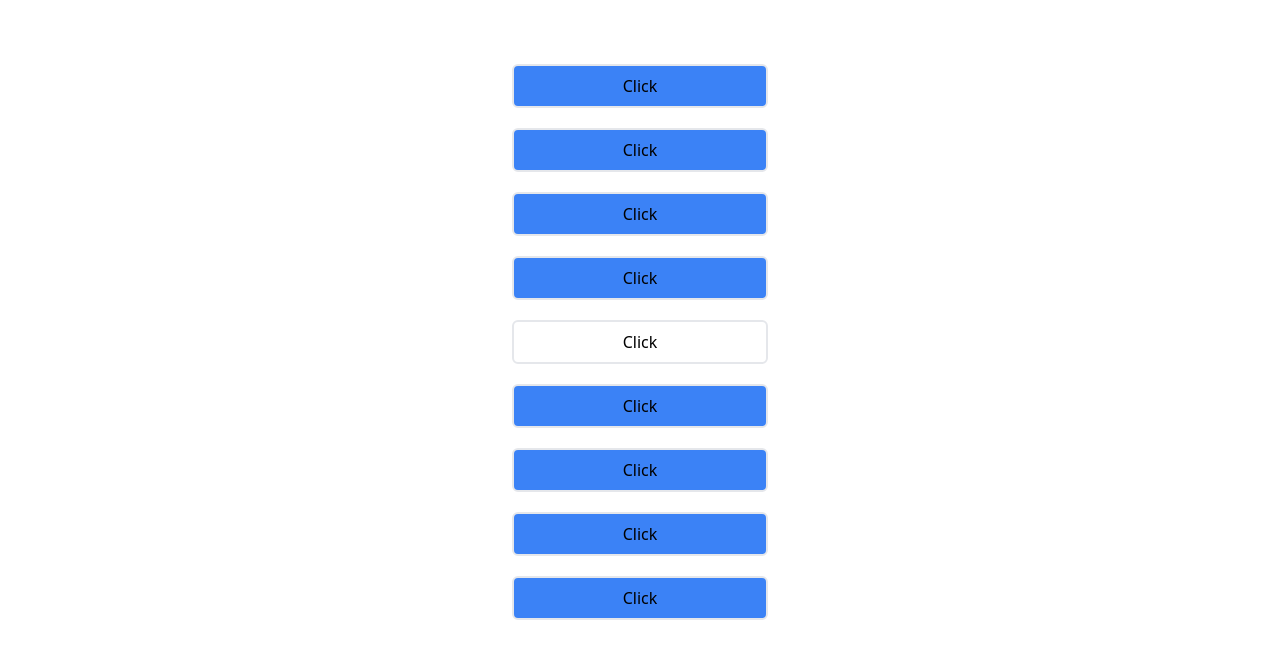
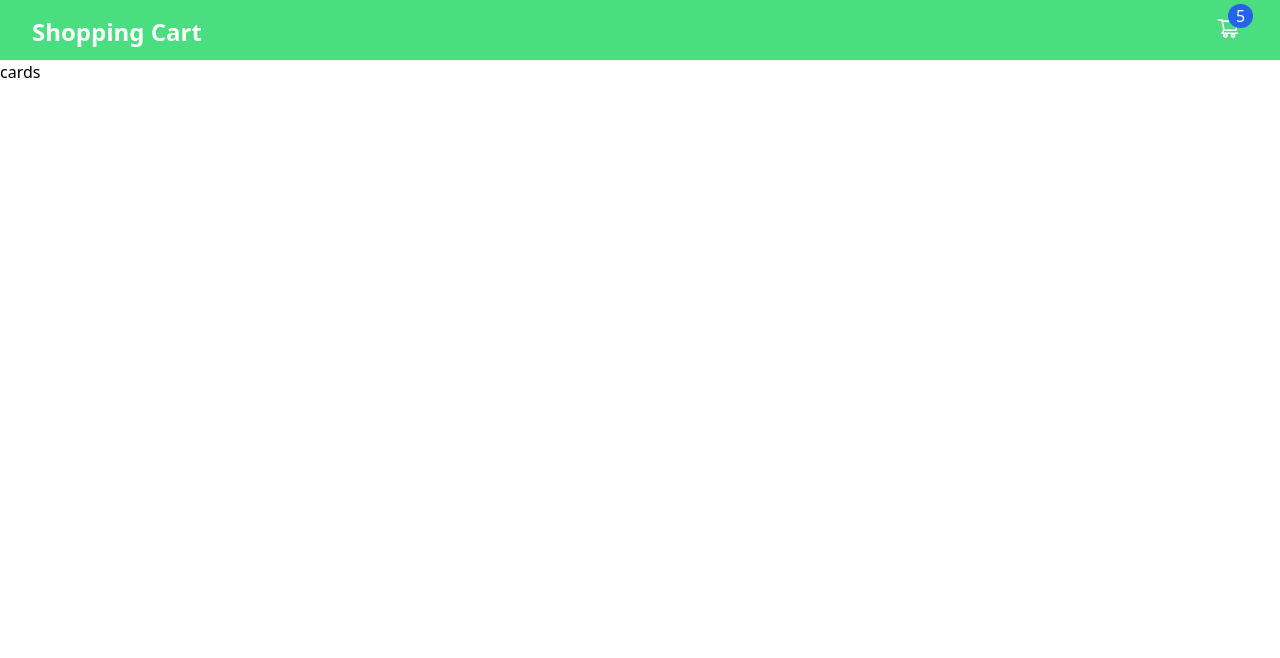
Before and after one commit to Nishan9t/react-components, a React (Create React App) app: page / in a window 1280 px wide. Shown: the top 658 px of the page. Built offline with nearby package versions, Linux system fonts and the light colour scheme.

Commit message:
cart data in navbar is added form shopping cart practice

```diff
--- a/src/App.js
+++ b/src/App.js
@@ -1,5 +1,6 @@
 
 // import './App.css';
+import { useState } from 'react';
 import Buttons from './components/Buttons';
 import Card from './components/Card';
 import DropNavbar from './components/DropNavbar';
@@ -8,8 +9,13 @@ import Framermotion from './components/Framermotion';
 import SlideInComponent from './components/SlideInComponent';
 import Slider from './components/Slider';
 import Toggle from './components/Toggle';
+import Cards from './components/shop/Cards';
+import Cart from './components/shop/Cart';
 
 function App() {
+
+  const [number,setNumber] = useState(0)
+
   return (
     <div>
     {/* <SlideInComponent/> */}
@@ -18,7 +24,9 @@ function App() {
     {/* <Slider/> */}
     {/* <Card/> */}
     {/* <Toggle/> */}
-    <Buttons/>
+    {/* <Buttons/> */}
+    <Cart/>
+    <Cards/>
     </div>
   );
 }
--- /dev/null
+++ b/src/components/shop/Cards.js
@@ -0,0 +1,7 @@
+import React from 'react'
+
+export default function Cards() {
+  return (
+    <div>cards</div>
+  )
+}
--- /dev/null
+++ b/src/components/shop/Cart.js
@@ -0,0 +1,14 @@
+import React from 'react'
+import {AiOutlineShoppingCart} from 'react-icons/ai'
+
+export default function Cart() {
+  return (
+    <div className='w-full h-[60px] bg-green-400 flex justify-between py-4 px-8'>
+    <div className='text-white font-bold text-2xl'>Shopping Cart</div>
+    <div className='relative w-8 text-center'>
+      <AiOutlineShoppingCart className='text-2xl text-white'/>
+      <span className='absolute text-white rounded-full bg-blue-600 -top-3 left-3 px-2'>5</span>
+    </div>
+    </div>
+  )
+}
```
